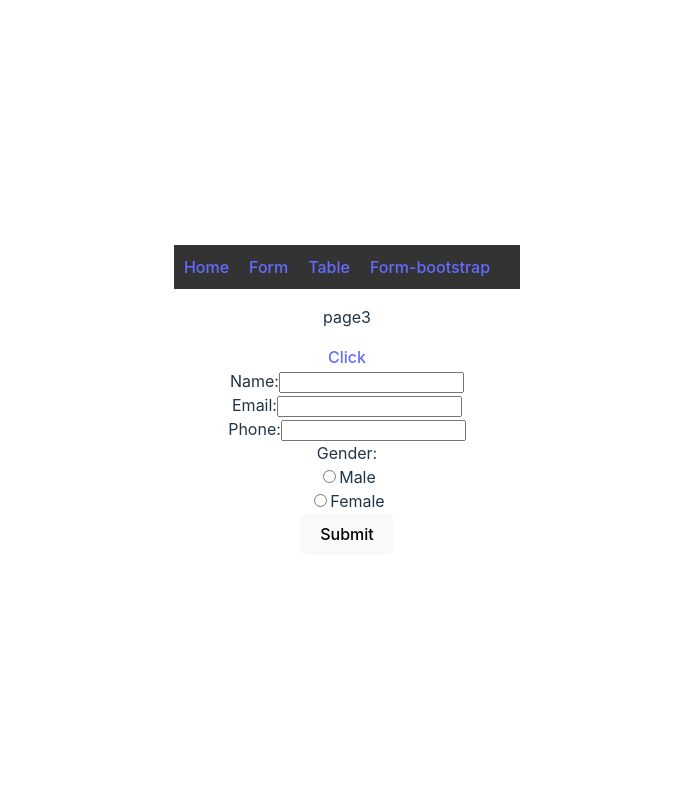
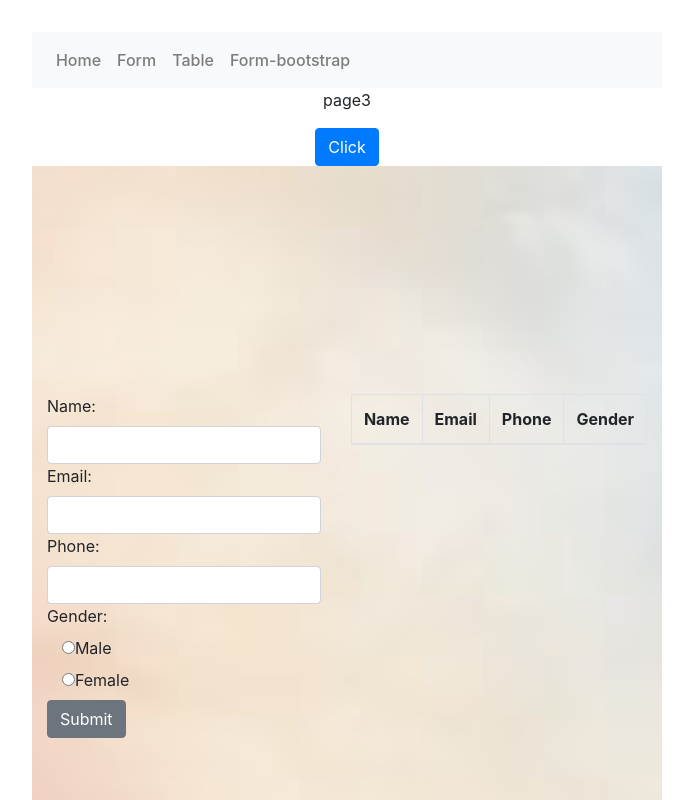
Before and after one commit to Sanskruti-thorat/ReactTS-training, a React (Vite) app: page /page3 in a window 1280 px wide. Shown: the top 800 px of the page, without its empty margins (293-986 px from the left). Built offline with nearby package versions, Linux system fonts and the light colour scheme.

Commit message:
completed bootstrap with background image

```diff
--- a/package.json
+++ b/package.json
@@ -11,9 +11,10 @@
     "prod": "vite --prod"
   },
   "dependencies": {
-    "bootstrap": "^4.6.0",
+    "bootstrap": "^4.6.2",
     "formik": "^2.4.5",
     "react": "^18.2.0",
+    "react-bootstrap": "^2.9.1",
     "react-dom": "^18.2.0",
     "react-router-dom": "^6.18.0",
     "yup": "^1.3.2"
--- a/src/App.tsx
+++ b/src/App.tsx
@@ -5,14 +5,19 @@ import { useRoutes } from 'react-router-dom'
 import Routes from './pages/Routees';
 import Header from './pages/Header';
 
+
+
+
 function App(){
   const routing = useRoutes(Routes);
 
 
   return (
     <>
+
     <Header/>
     {routing}
+
     </>
   )
 }
--- /dev/null
+++ b/src/CSS/bg.css
@@ -0,0 +1,8 @@
+.custom-background {
+    background-image: url('../assets/cloud-with-pastel-colour_66899-1161.avif');
+    background-size: cover;
+    background-position: center;
+    background-repeat: no-repeat;
+    min-height: 100vh; /* Adjust to your needs */
+    margin: 0;
+  }
--- a/src/main.tsx
+++ b/src/main.tsx
@@ -3,6 +3,7 @@ import ReactDOM from 'react-dom/client'
 import App from './App.tsx'
 import './index.css'
 import { BrowserRouter } from 'react-router-dom'
+import 'bootstrap/dist/css/bootstrap.min.css';
 
 ReactDOM.createRoot(document.getElementById('root')!).render(
   <React.StrictMode>
--- a/src/pages/Header.tsx
+++ b/src/pages/Header.tsx
@@ -1,30 +1,30 @@
-// Header.js
 
 import { Link } from "react-router-dom";
+import { Nav, Navbar } from "react-bootstrap";
 import "../CSS/navbar.style.css";
 
 const Header = () => {
   return (
     <>
-      <nav>
-        <ul>
-          <li>
-            <Link to="/">Home</Link>
-          </li>
-          <br />
-          <li>
-            <Link to="/page1/">Form</Link>
-          </li>
-          <br />
-          <li>
-            <Link to="/page2/">Table</Link>
-          </li>
-          <br />
-          <li>
-            <Link to="/page3/">Form-bootstrap</Link>
-          </li>
-        </ul>
-      </nav>
+      <Navbar bg="light" expand="lg">
+        <Navbar.Toggle aria-controls="basic-navbar-nav" />
+        <Navbar.Collapse id="basic-navbar-nav">
+          <Nav className="mr-auto">
+            <Nav.Link as={Link} to="/">
+              Home
+            </Nav.Link>
+            <Nav.Link as={Link} to="/page1/">
+              Form
+            </Nav.Link>
+            <Nav.Link as={Link} to="/page2/">
+              Table
+            </Nav.Link>
+            <Nav.Link as={Link} to="/page3/">
+              Form-bootstrap
+            </Nav.Link>
+          </Nav>
+        </Navbar.Collapse>
+      </Navbar>
     </>
   );
 };
--- a/src/pages/page3.tsx
+++ b/src/pages/page3.tsx
@@ -1,104 +1,18 @@
-/* eslint-disable @typescript-eslint/no-explicit-any */
 
-// import { Link, Outlet } from 'react-router-dom';
-// import 'bootstrap/dist/css/bootstrap.min.css';
-// import { Formik } from 'formik';
-// import { basicSchemaboot } from '../validation';
-
-
-// interface FormData {
-//   name: string;
-//   email: string;
-//   phone:number|null;
-//   password: string;
-//   confirmPassword: string;
-//   gender: string;
-// }
-
-// function Page3() {
-
-//   const onSubmit = async (values: FormData, actions: any) => {
-//     console.log(values);
-//     await new Promise((resolve) => setTimeout(resolve, 1000));
-//     actions.resetForm();
-//   };
-
-
-// const initialValues ={
-//     name: "",
-//     email: "",
-//     phone: null,
-//     password: "",
-//     confirmPassword: "",
-//     gender: "",
-//   }
-//   return (
-//     <>
-//       <div className="container mt-5">
-//         <h1>Page 3</h1>
-//         <Link to={'/page3/pagechild3'} className="btn btn-primary">Click</Link>
-
-//         <section>
-//           <Formik
-//           initialValues ={initialValues}
-//           onSubmit={onSubmit}
-//           validationSchema={basicSchemaboot}>
-//           <form className="mt-4">
-//             <div className="mb-3">
-//               <label htmlFor="name" className="form-label">Name:</label>
-//               <input type="text" className="form-control" id="name" />
-//             </div>
-//             <div className="mb-3">
-//               <label htmlFor="email" className="form-label">Email:</label>
-//               <input type="email" className="form-control" id="email" />
-//             </div>
-//             <div className="mb-3">
-//               <label htmlFor="phone" className="form-label">Phone:</label>
-//               <input type="number" className="form-control" id="phone" />
-//             </div>
-//             <div className="mb-3">
-//               <label htmlFor="password" className="form-label">Password:</label>
-//               <input type="password" className="form-control" id="password" />
-//             </div>
-//             <div className="mb-3">
-//               <label htmlFor="confirmPassword" className="form-label">Confirm Password:</label>
-//               <input type="password" className="form-control" id="confirmPassword" />
-//             </div>
-//             <div className="mb-3">
-//               <label className="form-label">Gender:</label>
-//               <div className="form-check">
-//                 <input type="radio" id="male" name="gender" value="male" className="form-check-input" />
-//                 <label htmlFor="male" className="form-check-label">Male</label>
-//               </div>
-//               <div className="form-check">
-//                 <input type="radio" id="female" name="gender" value="female" className="form-check-input" />
-//                 <label htmlFor="female" className="form-check-label">Female</label>
-//               </div>
-//             </div>
-//             <div>
-//               <button type="submit" className="btn btn-success">Submit</button>
-//             </div>
-//           </form>
-//           </Formik>
-//         </section>
-
-//         <Outlet />
-//       </div>
-//     </>
-//   );
-// }
-
-// export default Page3;
-
-
-import { Formik, Field, ErrorMessage, FormikHelpers } from 'formik';
+import { Formik, Field, FormikHelpers } from 'formik';
 import { Link, Outlet } from 'react-router-dom';
 import * as Yup from 'yup';
+import { Button, Col, Form, FormGroup, FormLabel, FormControl, Table , Row, Container } from 'react-bootstrap';
+import { useState } from 'react';
+import '../CSS/bg.css'
+
 
 const validationSchema = Yup.object().shape({
   name: Yup.string().required('Name is required'),
   email: Yup.string().email('Invalid email address').required('Email is required'),
-  phone: Yup.string().required('Phone is required'),
+  phone: Yup.string()
+  .matches(/^[1-9][0-9]{0,9}$/, 'Invalid phone number')
+  .required('Phone is required'),
   gender: Yup.string().required('Gender is required'),
 });
 
@@ -110,88 +24,140 @@ const Page3 = () => {
     gender: '',
   };
 
-   // eslint-disable-next-line @typescript-eslint/no-explicit-any
+  const [formData, setFormData] = useState<{ name: string; email: string; phone: string; gender: string; }[]>([]);
+
    const onSubmit = async (
+    // eslint-disable-next-line @typescript-eslint/no-explicit-any
     values: any,
+    // eslint-disable-next-line @typescript-eslint/no-explicit-any
     { setSubmitting, resetForm }: FormikHelpers<any>
   ) => {
     console.log("Submitting the form");
     console.log("The Form details are", values);
-
-    // Simulate an async operation
+    setFormData((prevValues) => [...prevValues, values]);
     await new Promise((resolve) => setTimeout(resolve, 1000));
-
-    // Reset the form after submission
     resetForm();
-
-    // Set submitting to false after form reset
     setSubmitting(false);
   };
 
   return (
     <>
-      <p>page3</p>
+     <p>page3</p>
       <Link to={'/page3/pagechild3'} className="btn btn-primary">
         Click
       </Link>
+    <body  className="custom-background">
+
+      <Container>
+        <Row>
+          <Col>
       <Formik
         initialValues={initialValues}
         validationSchema={validationSchema}
         onSubmit={(values, actions) => {
           onSubmit(values, actions);
         }}
+        >
+        {({values ,errors, touched ,isSubmitting, isValid,handleSubmit})=>(
+       <Form noValidate onSubmit={handleSubmit}>
+       <FormGroup controlId="name">
+         <FormLabel>Name:</FormLabel>
+         <Field
+           as={FormControl}
+           type="text"
+           name="name"
+           value={values.name}
+           isInvalid={touched.name && !!errors.name}
+         />
+         <FormControl.Feedback type="invalid">{errors.name}</FormControl.Feedback>
+       </FormGroup>
 
-      >
-        {({values ,errors, touched ,isSubmitting, isValid,handleSubmit})=>(
-        <form onSubmit={handleSubmit}>
-          <div>
-            <label htmlFor="name">Name:</label>
-            <Field type="text" id="name" name="name"value={values.name}
-              className={errors.name && touched.name ? "input-error" : ""}
-               />
-                {touched.name && errors.name && (
-                <div className="error">{errors.name}</div>
-              )}
-          </div>
+       <FormGroup controlId="email">
+         <FormLabel>Email:</FormLabel>
+         <Field
+           as={FormControl}
+           type="email"
+           name="email"
+           isInvalid={touched.email && !!errors.email}
+         />
+         <FormControl.Feedback type="invalid">{errors.email}</FormControl.Feedback>
+       </FormGroup>
 
-          <div>
-            <label htmlFor="email">Email:</label>
-            <Field type="email" id="email" name="email" />
-            <ErrorMessage name="email" component="div" className="error" />
-          </div>
+       <FormGroup controlId="phone">
+         <FormLabel>Phone:</FormLabel>
+         <Field
+           as={FormControl}
+           type="text"
+           name="phone"
+           value={values.phone}
+           isInvalid={touched.phone && !!errors.phone}
+         />
+         <FormControl.Feedback type="invalid">{errors.phone}</FormControl.Feedback>
+       </FormGroup>
 
-          <div>
-            <label htmlFor="phone">Phone:</label>
-            <Field type="text" id="phone" name="phone" value={values.phone}
-            className={errors.phone&& touched.phone? "input-error" : ""}/>
-              {touched.phone&& errors.phone&& (
-                <div className="error">{errors.phone} </div>)}
-          </div>
+       <FormGroup controlId="gender">
+  <FormLabel>Gender:</FormLabel>
+  <Col>
+    <Field
+      type="radio"
+      id="male"
+      name="gender"
+      value="male"
+      isInvalid={touched.gender && !!errors.gender}
+    />
+    <FormLabel htmlFor="male">Male</FormLabel>
+  </Col>
+  <Col>
+    <Field
+      type="radio"
+      id="female"
+      name="gender"
+      value="female"
+      isInvalid={touched.gender && !!errors.gender}
+    />
+    <FormLabel htmlFor="female">Female</FormLabel>
+  </Col>
+  <Col>
+    {errors.gender}
+  </Col>
+</FormGroup>
+       <Button  variant='secondary' type="submit" disabled={!isValid || isSubmitting}>
+         Submit
+       </Button>
 
-          <div>
-              <label>Gender:</label>
-              <div>
-                <Field type="radio" id="male" name="gender" value="male"
-                 className={errors.gender && touched.gender ? "input-error" : ""}/>
-                <label htmlFor="male">Male</label>
-              </div>
-              <div>
-                <Field type="radio" id="female" name="gender" value="female"
-                className={errors.gender && touched.gender ? "input-error" : ""}/>
-                <label htmlFor="female">Female</label>
-              </div>
-              {touched.gender && errors.gender && (
-                <div className="error">{errors.gender}</div>
-              )}
-            </div>
-          <div>
-          <button disabled={!isValid || isSubmitting} type="submit">
-              Submit
-            </button>          </div>
-        </form>
+     </Form>
         )}
       </Formik>
+      </Col>
+      <Col>
 
+      <Table striped bordered hover>
+        <thead>
+          <tr>
+            <th>Name</th>
+            <th>Email</th>
+            <th>Phone</th>
+            <th>Gender</th>
+          </tr>
+        </thead>
+        <tbody>
+          {formData.map((data, index) => (
+            <tr key={index}>
+              <td>{data.name}</td>
+              <td>{data.email}</td>
+              <td>{data.phone}</td>
+              <td>{data.gender}</td>
+            </tr>
+          ))}
+        </tbody>
+      </Table>
+      </Col>
+      </Row>
+      </Container>
+
+
+
+      </body>
       <Outlet />
     </>
   );
```
Also changed, not shown: src/assets/cloud-with-pastel-colour_66899-1161.avif (added), 1 other file (tests, documents, lock files or other folders).
